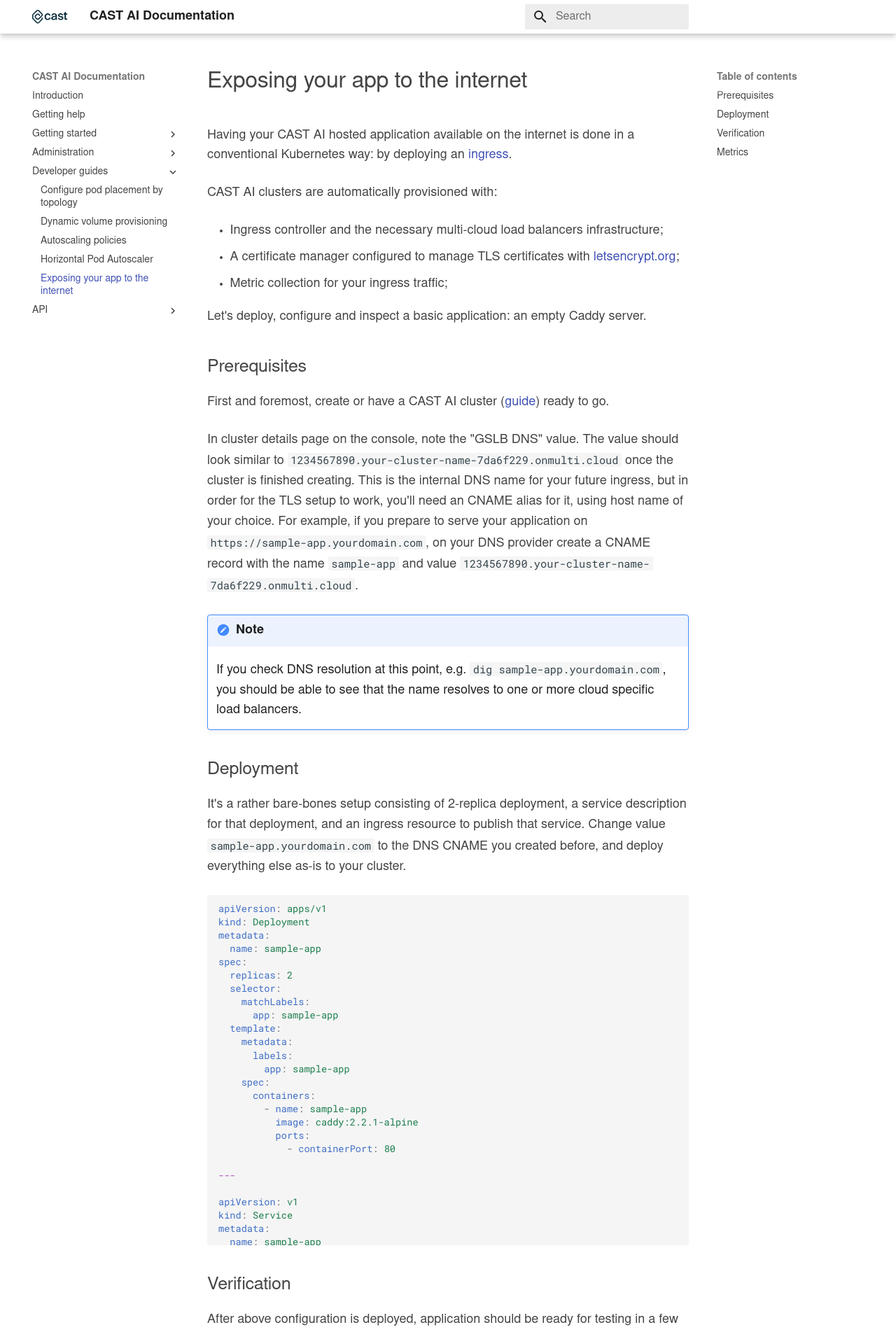
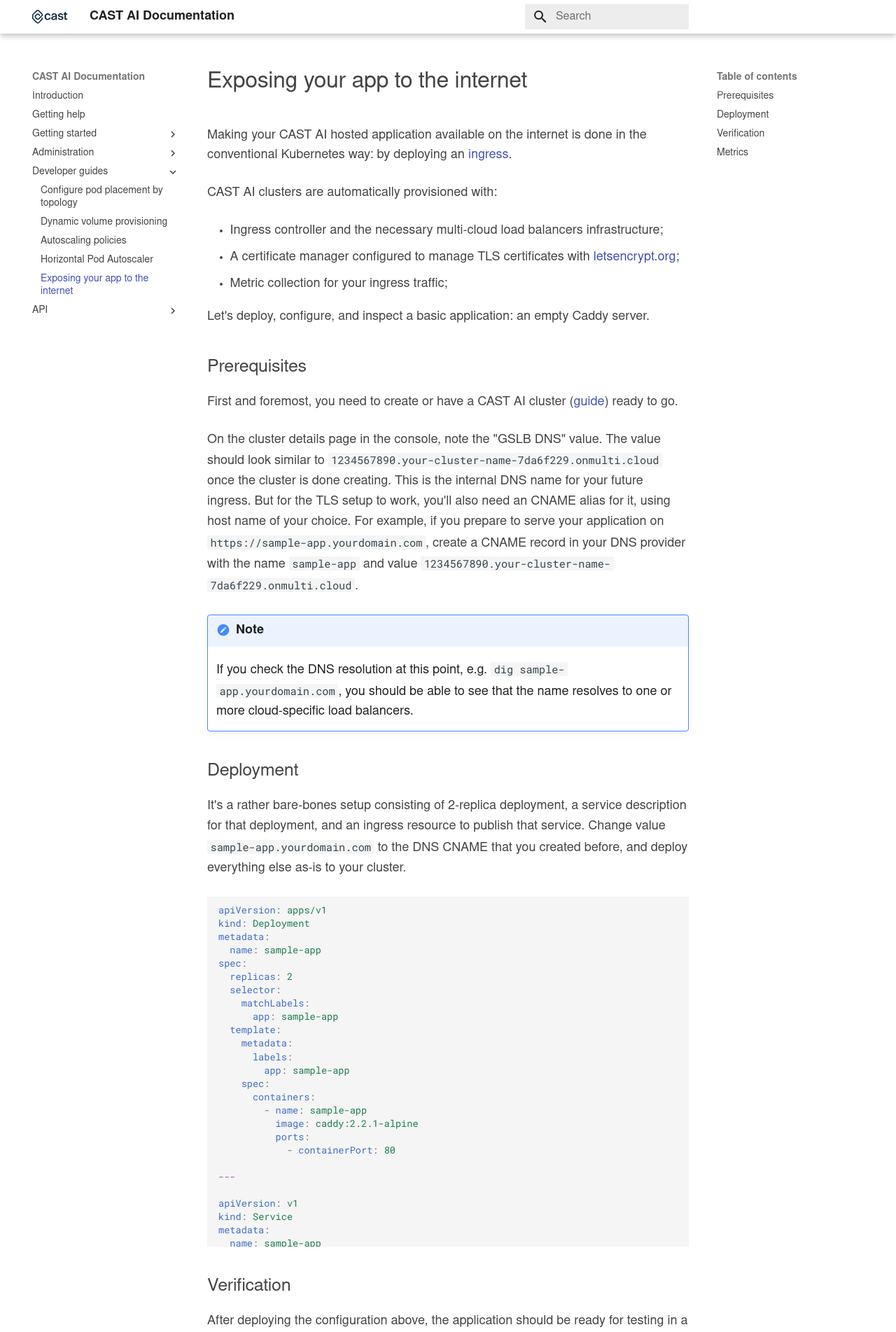
Before and after one commit to castai/docs, an MkDocs documentation site: the page built from docs/guides/ingress.md, in a window 1280 px wide. Shown: the top 1903 px of the page at 70% size. Built offline with MkDocs 1.6.1 and Material for MkDocs 9.7.7, drawn with Linux system fonts in a browser that asks for light colours; some web fonts are replaced; some of the changed text lies outside the part shown.

Commit message:
Update ingress.md

````diff
--- a/docs/guides/ingress.md
+++ b/docs/guides/ingress.md
@@ -1,6 +1,6 @@
 # Exposing your app to the internet
 
-Having your CAST AI hosted application available on the internet is done in a conventional Kubernetes way: by deploying an [ingress](https://kubernetes.io/docs/concepts/services-networking/ingress/).
+Making your CAST AI hosted application available on the internet is done in the conventional Kubernetes way: by deploying an [ingress](https://kubernetes.io/docs/concepts/services-networking/ingress/).
 
 CAST AI clusters are automatically provisioned with:
 
@@ -8,20 +8,20 @@
 * A certificate manager configured to manage TLS certificates with [letsencrypt.org](https://letsencrypt.org);
 * Metric collection for your ingress traffic;
 
-Let's deploy, configure and inspect a basic application: an empty Caddy server.
+Let's deploy, configure, and inspect a basic application: an empty Caddy server.
 
 ## Prerequisites
 
-First and foremost, create or have a CAST AI cluster ([guide](../getting-started/creating-your-first-cluster.md)) ready to go.
+First and foremost, you need to create or have a CAST AI cluster ([guide](../getting-started/creating-your-first-cluster.md)) ready to go.
 
-In cluster details page on the console, note the "GSLB DNS" value. The value should look similar to `1234567890.your-cluster-name-7da6f229.onmulti.cloud` once  the cluster is finished creating. This is the internal DNS name for your future ingress, but in order for the TLS setup  to work, you'll need an CNAME alias for it, using host name of your choice. For example, if you prepare to serve your application on `https://sample-app.yourdomain.com`, on your DNS provider create a CNAME record with the name `sample-app` and value `1234567890.your-cluster-name-7da6f229.onmulti.cloud`.
+On the cluster details page in the console, note the "GSLB DNS" value. The value should look similar to `1234567890.your-cluster-name-7da6f229.onmulti.cloud` once  the cluster is done creating. This is the internal DNS name for your future ingress. But for the TLS setup to work, you'll also need an CNAME alias for it, using host name of your choice. For example, if you prepare to serve your application on `https://sample-app.yourdomain.com`, create a CNAME record in your DNS provider with the name `sample-app` and value `1234567890.your-cluster-name-7da6f229.onmulti.cloud`.
 
 !!! Note
-    If you check DNS resolution at this point, e.g. `dig sample-app.yourdomain.com`, you should be able to see that the name resolves to one or more cloud specific load balancers.
+    If you check the DNS resolution at this point, e.g. `dig sample-app.yourdomain.com`, you should be able to see that the name resolves to one or more cloud-specific load balancers.
 
 ## Deployment
 
-It's a rather bare-bones setup consisting of 2-replica deployment, a service description for that deployment, and an ingress resource to publish that service. Change value `sample-app.yourdomain.com` to the DNS CNAME you created before, and deploy everything else as-is to your cluster.
+It's a rather bare-bones setup consisting of 2-replica deployment, a service description for that deployment, and an ingress resource to publish that service. Change value `sample-app.yourdomain.com` to the DNS CNAME that you created before, and deploy everything else as-is to your cluster.
 
 ```yaml
 apiVersion: apps/v1
@@ -87,7 +87,7 @@
 
 ## Verification
 
-After above configuration is deployed, application should be ready for testing in a few moments. Check in the browser or CLI, e.g.:
+After deploying the configuration above, the application should be ready for testing in a few moments. Check in the browser or CLI, e.g.:
 
 ```console
 $ curl -L -I sample-app.yourdomain.com
@@ -109,15 +109,15 @@
 strict-transport-security: max-age=15724800; includeSubDomains
 ```
 
-You can see few things happening here:
+You can see a few things happening here:
 
 * HTTP->HTTPS redirect is established automatically;
 * Once redirected to HTTPS, your application TLS setup works properly (curl is able to verify certificate validity for your domain).
 
 !!! Note
-    If you skipped DNS setup until this point, you still should be able to ping your application and get a response back. The only difference is that TLS certificate will not be provisioned, as certificate manager can't complete a HTTP-01 challenge without LetsEncrypt being able to reach your app via the "official" URL.
+    If you skipped the DNS setup until this point, you should still be able to ping your application and get a response back. The only difference is that TLS certificate will not be provisioned, as certificate manager can't complete a HTTP-01 challenge without LetsEncrypt being able to reach your app via the "official" URL.
 
-To ping our app without a DNS CNAME, use the internal DNS name and pass "host" header for the ingress routing to work; you'll need to ignore certificate errors, as your application will be using self-signed certificate as a fallback.
+To ping our app without a DNS CNAME, use the internal DNS name and pass "host" header for the ingress routing to work. You'll need to ignore certificate errors, as your application will be using self-signed certificate as a fallback.
 
 ```console
 $ curl -s -k -H "Host: sample-app.yourdomain.com" https://1234567890.your-cluster-name-7da6f229.onmulti.cloud | head -n 4
@@ -129,8 +129,8 @@
 
 ## Metrics
 
-Once you have your application up and running, you can check another out-of-the-box feature CAST AI configures for you: ingress metrics and dashboard. Head to CAST.AI console, and in your cluster details page, click on the *"Grafana metrics"* link in the side menu. Once in Grafana, click *"Home"* in the top-left corner and open "NGINX Ingress controller" dashboard. You should be greeted with a similar view to this:
+Once you have your application up and running, you can check another out-of-the-box feature CAST AI configures for you: the ingress metrics and dashboard. Head to CAST.AI console, and in your cluster details page, click on the *"Grafana metrics"* link in the side menu. Once in Grafana, click *"Home"* in the top-left corner and open "NGINX Ingress controller" dashboard. You should be greeted with a view similar to this:
 
 ![](ingress/ingress-dashboard.png)
 
-This dashboard provides an overview of your application traffic. To better tailor the dashboard to your specific needs, refer to [NGINX metrics documentation](https://docs.nginx.com/nginx-ingress-controller/logging-and-monitoring/prometheus/) for more details on available metrics.
+This dashboard provides an overview of your application traffic. To tailor the dashboard to your specific needs, refer to [NGINX metrics documentation](https://docs.nginx.com/nginx-ingress-controller/logging-and-monitoring/prometheus/) for more details on available metrics.
````
